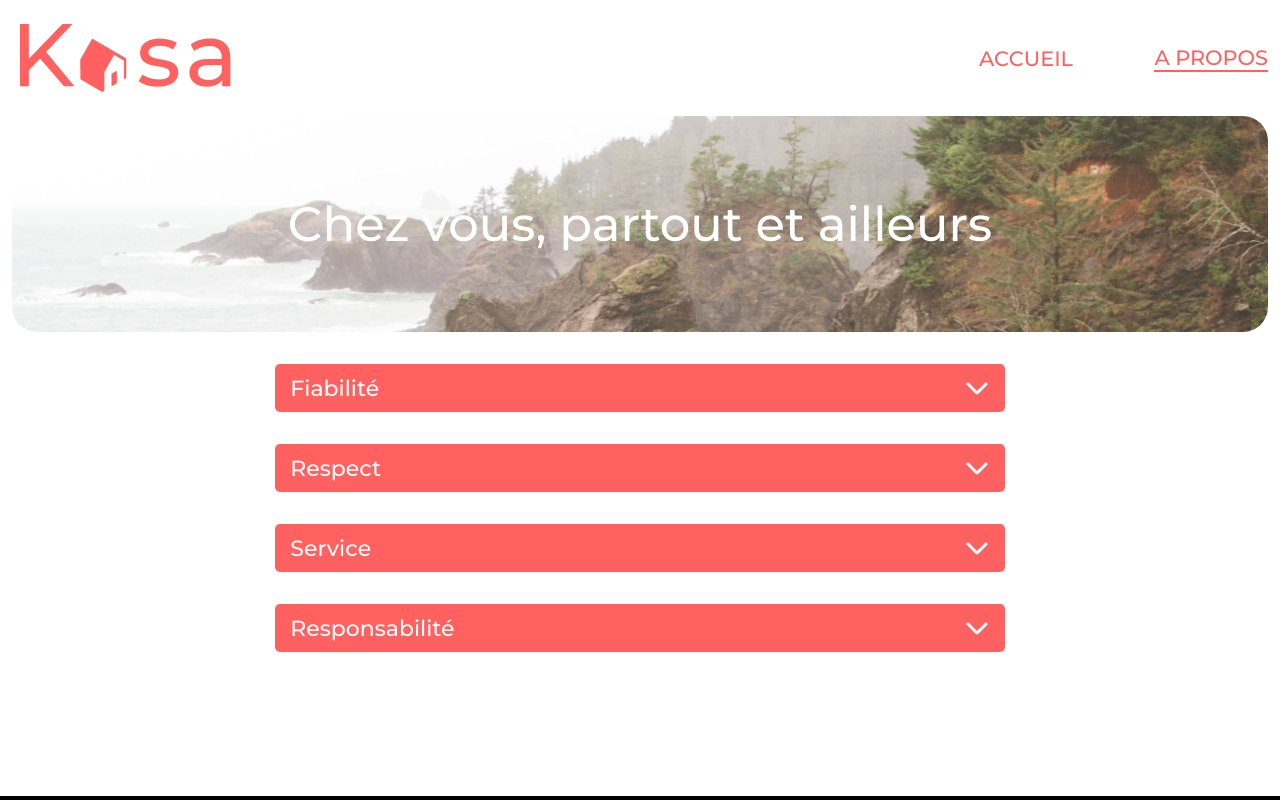
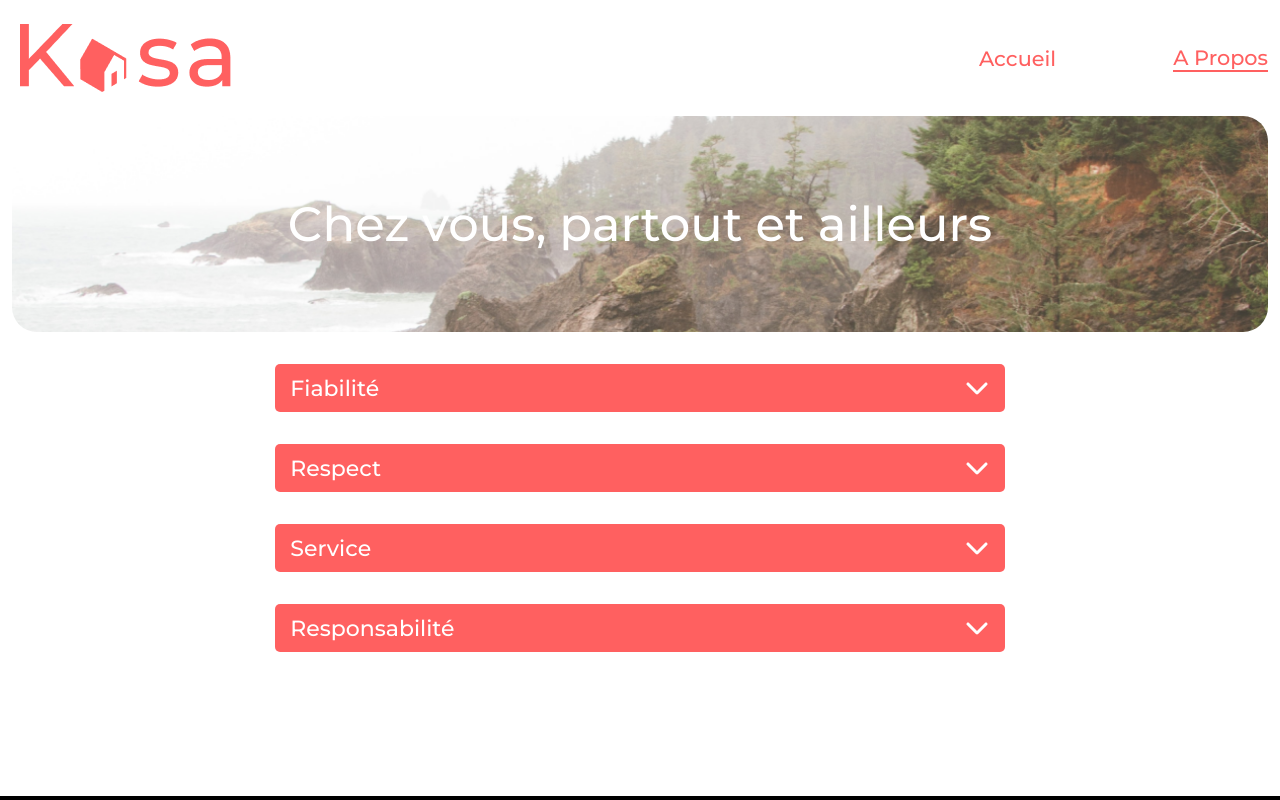
Before and after one commit to Jey221/P11-kasa, a React (Create React App) app: page /About in a window 1280 px wide. Shown: the top 800 px of the page. Built offline with nearby package versions, Linux system fonts and the light colour scheme.

Commit message:
correction mise en forme

```diff
--- a/public/index.html
+++ b/public/index.html
@@ -1,5 +1,5 @@
 <!DOCTYPE html>
-<html lang="en">
+<html lang="fr">
   <head>
     <meta charset="utf-8" />
     <link rel="icon" href="%PUBLIC_URL%/favicon.ico" />
--- a/src/components/Navbar.js
+++ b/src/components/Navbar.js
@@ -13,13 +13,13 @@ export default function Navbar() {
           to="/"
           className={location.pathname === '/' ? 'active' : 'desactive'}
         >
-          ACCUEIL
+          Accueil
         </Link>
         <Link
           to="/About"
           className={location.pathname === '/About' ? 'active' : 'desactive'}
         >
-          A PROPOS
+          A Propos
         </Link>
       </nav>
     </div>
--- a/src/style/App.css
+++ b/src/style/App.css
@@ -47,5 +47,6 @@
   .navHeader a {
     font-size: 12px;
     font-weight: 100;
+    text-transform: uppercase;
   }
 }
--- a/src/style/Banner.module.css
+++ b/src/style/Banner.module.css
@@ -50,10 +50,10 @@
     background-repeat: no-repeat;
   }
   .banner h1 {
-    font-size: 22px;
+    font-size: 25px;
     text-align: start;
     padding: 7% 6%;
-    padding-right: 120px;
+    padding-right: 98px;
   }
   /* Bannière page About */
   .banner2 {
--- a/src/style/Card.module.css
+++ b/src/style/Card.module.css
@@ -65,6 +65,7 @@
     height: 260px;
   }
   .logement h2 {
+    font-size: 1.4em;
     font-weight: 100;
   }
 }
```
